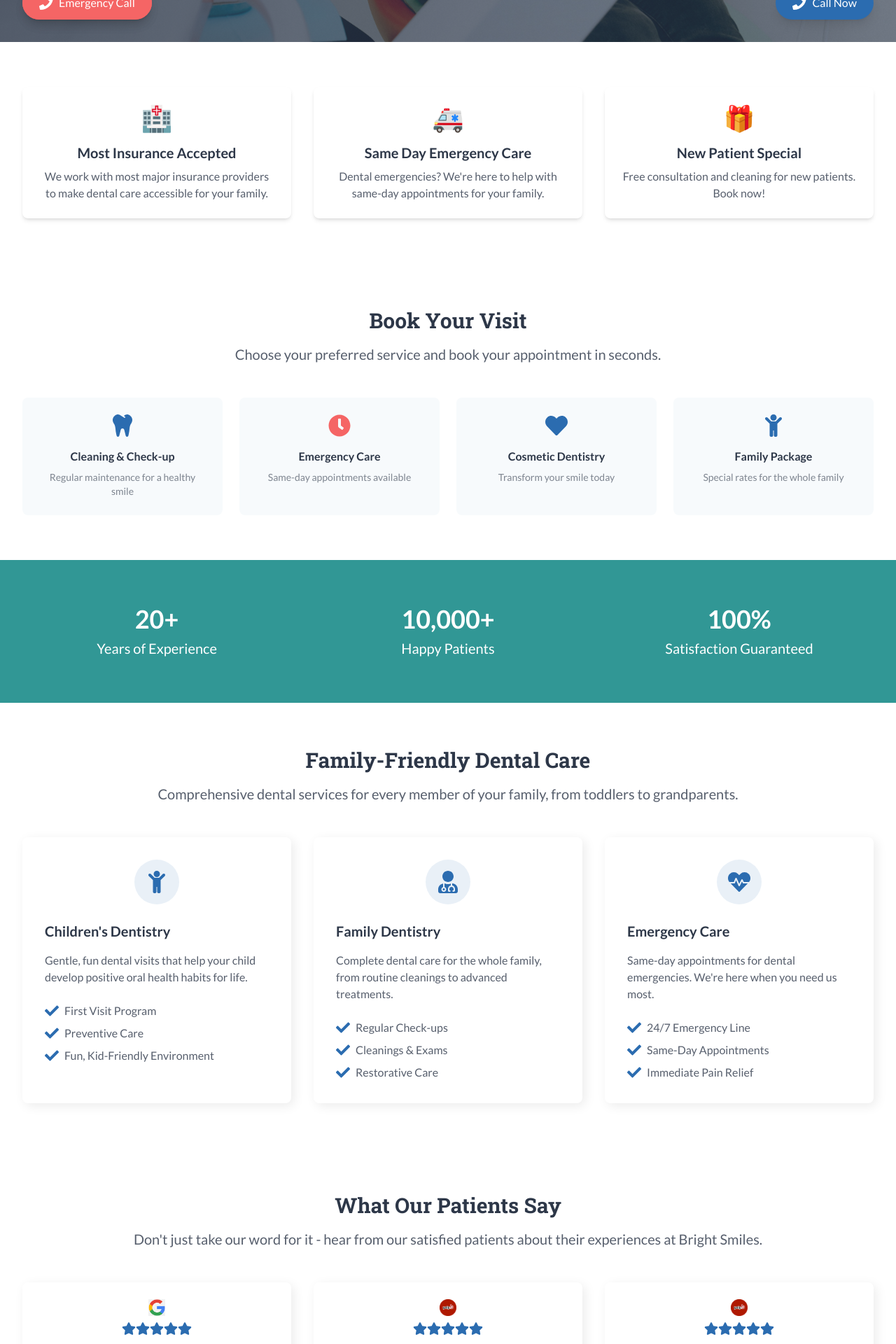
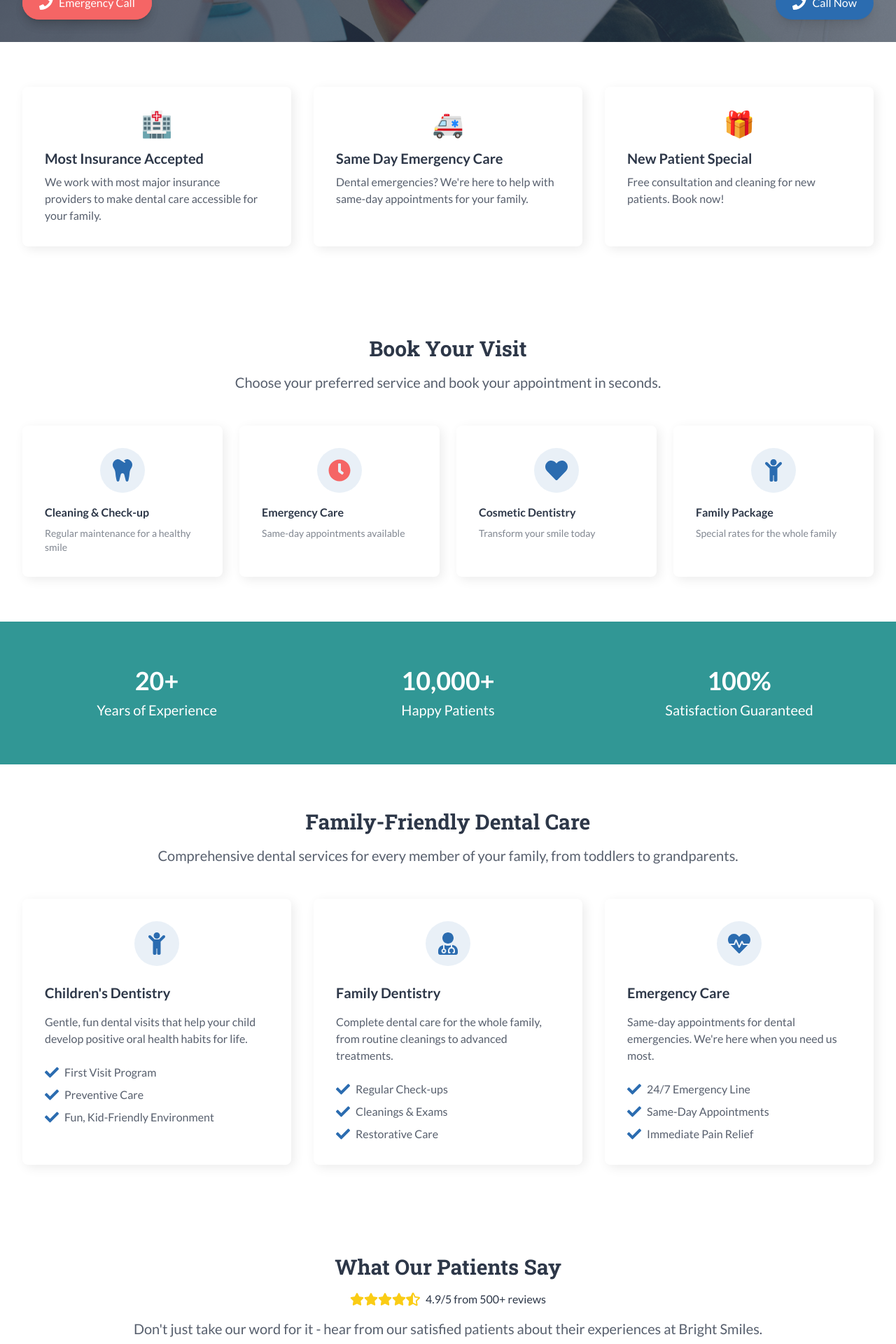
Before and after one commit to tflann/bright-smiles-dentistry, a Next.js app: page / in a window 1280 px wide. Shown: the part 740-2660 px from the top of the page at 70% size. Built offline with nearby package versions, Linux system fonts and the light colour scheme.

Commit message:
A bit of final design changes to make site similar across all of it

```diff
--- a/src/app/page.tsx
+++ b/src/app/page.tsx
@@ -17,23 +17,24 @@ export default function Home() {
       <section className="py-16 bg-white">
         <div className="container-custom">
           <div className="grid grid-cols-1 md:grid-cols-3 gap-8">
-            {/* Insurance Badge */}
-            <div className="bg-white p-6 rounded-lg shadow-md text-center">
-              <div className="text-4xl mb-4">🏥</div>
+            <div className="bg-neutral-75 p-8 rounded-lg shadow-[4px_4px_16px_rgba(0,0,0,0.08)]">
+              <div className="text-4xl mb-4 flex justify-center">
+                <span role="img" aria-label="Insurance" className="block">🏥</span>
+              </div>
               <h3 className="text-xl font-semibold mb-2">Most Insurance Accepted</h3>
               <p className="text-neutral-dark/80">We work with most major insurance providers to make dental care accessible for your family.</p>
             </div>
-
-            {/* Emergency Care */}
-            <div className="bg-white p-6 rounded-lg shadow-md text-center">
-              <div className="text-4xl mb-4">🚑</div>
+            <div className="bg-neutral-75 p-8 rounded-lg shadow-[4px_4px_16px_rgba(0,0,0,0.08)]">
+              <div className="text-4xl mb-4 flex justify-center">
+                <span role="img" aria-label="Emergency" className="block">🚑</span>
+              </div>
               <h3 className="text-xl font-semibold mb-2">Same Day Emergency Care</h3>
               <p className="text-neutral-dark/80">Dental emergencies? We're here to help with same-day appointments for your family.</p>
             </div>
-
-            {/* New Patient Special */}
-            <div className="bg-white p-6 rounded-lg shadow-md text-center">
-              <div className="text-4xl mb-4">🎁</div>
+            <div className="bg-neutral-75 p-8 rounded-lg shadow-[4px_4px_16px_rgba(0,0,0,0.08)]">
+              <div className="text-4xl mb-4 flex justify-center">
+                <span role="img" aria-label="Special" className="block">🎁</span>
+              </div>
               <h3 className="text-xl font-semibold mb-2">New Patient Special</h3>
               <p className="text-neutral-dark/80">Free consultation and cleaning for new patients. Book now!</p>
             </div>
@@ -50,23 +51,31 @@ export default function Home() {
           </p>
 
           <div className="grid grid-cols-1 md:grid-cols-2 lg:grid-cols-4 gap-6">
-            <Link href="/appointment?service=cleaning" className="bg-neutral-light p-6 rounded-lg text-center hover:shadow-lg transition-shadow duration-200">
-              <FaTooth className="w-8 h-8 mx-auto mb-4 text-primary-blue" />
+            <Link href="/appointment?service=cleaning" className="bg-neutral-75 p-8 rounded-lg shadow-[4px_4px_16px_rgba(0,0,0,0.08)] flex flex-col items-start hover:shadow-lg transition-shadow duration-200">
+              <div className="w-16 h-16 bg-primary-blue/10 rounded-full flex items-center justify-center mb-4 mx-auto">
+                <FaTooth className="w-8 h-8 text-primary-blue" />
+              </div>
               <h3 className="font-semibold mb-2">Cleaning & Check-up</h3>
               <p className="text-neutral-dark/60 text-sm">Regular maintenance for a healthy smile</p>
             </Link>
-            <Link href="/appointment?service=emergency" className="bg-neutral-light p-6 rounded-lg text-center hover:shadow-lg transition-shadow duration-200">
-              <FaClock className="w-8 h-8 mx-auto mb-4 text-accent-red" />
+            <Link href="/appointment?service=emergency" className="bg-neutral-75 p-8 rounded-lg shadow-[4px_4px_16px_rgba(0,0,0,0.08)] flex flex-col items-start hover:shadow-lg transition-shadow duration-200">
+              <div className="w-16 h-16 bg-primary-blue/10 rounded-full flex items-center justify-center mb-4 mx-auto">
+                <FaClock className="w-8 h-8 text-accent-red" />
+              </div>
               <h3 className="font-semibold mb-2">Emergency Care</h3>
               <p className="text-neutral-dark/60 text-sm">Same-day appointments available</p>
             </Link>
-            <Link href="/appointment?service=cosmetic" className="bg-neutral-light p-6 rounded-lg text-center hover:shadow-lg transition-shadow duration-200">
-              <FaHeart className="w-8 h-8 mx-auto mb-4 text-primary-blue" />
+            <Link href="/appointment?service=cosmetic" className="bg-neutral-75 p-8 rounded-lg shadow-[4px_4px_16px_rgba(0,0,0,0.08)] flex flex-col items-start hover:shadow-lg transition-shadow duration-200">
+              <div className="w-16 h-16 bg-primary-blue/10 rounded-full flex items-center justify-center mb-4 mx-auto">
+                <FaHeart className="w-8 h-8 text-primary-blue" />
+              </div>
               <h3 className="font-semibold mb-2">Cosmetic Dentistry</h3>
               <p className="text-neutral-dark/60 text-sm">Transform your smile today</p>
             </Link>
-            <Link href="/appointment?service=family" className="bg-neutral-light p-6 rounded-lg text-center hover:shadow-lg transition-shadow duration-200">
-              <FaChild className="w-8 h-8 mx-auto mb-4 text-primary-blue" />
+            <Link href="/appointment?service=family" className="bg-neutral-75 p-8 rounded-lg shadow-[4px_4px_16px_rgba(0,0,0,0.08)] flex flex-col items-start hover:shadow-lg transition-shadow duration-200">
+              <div className="w-16 h-16 bg-primary-blue/10 rounded-full flex items-center justify-center mb-4 mx-auto">
+                <FaChild className="w-8 h-8 text-primary-blue" />
+              </div>
               <h3 className="font-semibold mb-2">Family Package</h3>
               <p className="text-neutral-dark/60 text-sm">Special rates for the whole family</p>
             </Link>
@@ -116,7 +125,7 @@ export default function Home() {
           </p>
 
           <div className="grid grid-cols-1 md:grid-cols-2 lg:grid-cols-3 gap-8">
-            <div className="bg-white/10 rounded-xl p-8 text-center">
+            <div className="bg-white/10 rounded-xl p-8 text-center shadow-[4px_4px_16px_rgba(0,0,0,0.08)]">
               <div className="w-16 h-16 bg-white rounded-full flex items-center justify-center mx-auto mb-6">
                 <FaHeart className="w-8 h-8 text-primary-teal" />
               </div>
@@ -125,8 +134,7 @@ export default function Home() {
                 Our team specializes in making dental visits comfortable and stress-free for children of all ages.
               </p>
             </div>
-
-            <div className="bg-white/10 rounded-xl p-8 text-center">
+            <div className="bg-white/10 rounded-xl p-8 text-center shadow-[4px_4px_16px_rgba(0,0,0,0.08)]">
               <div className="w-16 h-16 bg-white rounded-full flex items-center justify-center mx-auto mb-6">
                 <FaClock className="w-8 h-8 text-primary-teal" />
               </div>
@@ -135,8 +143,7 @@ export default function Home() {
                 Early morning and evening appointments available to fit your family's busy schedule.
               </p>
             </div>
-
-            <div className="bg-white/10 rounded-xl p-8 text-center">
+            <div className="bg-white/10 rounded-xl p-8 text-center shadow-[4px_4px_16px_rgba(0,0,0,0.08)]">
               <div className="w-16 h-16 bg-white rounded-full flex items-center justify-center mx-auto mb-6">
                 <FaTooth className="w-8 h-8 text-primary-teal" />
               </div>
--- a/src/components/HeroSection.tsx
+++ b/src/components/HeroSection.tsx
@@ -3,7 +3,7 @@
 import Image from 'next/image'
 import Link from 'next/link'
 import { motion } from 'framer-motion'
-import { FaPhone, FaMapMarkerAlt, FaClock, FaStar, FaAward, FaTooth } from 'react-icons/fa'
+import { FaPhone, FaMapMarkerAlt, FaClock, FaStar, FaAward, FaTooth, FaStarHalfAlt } from 'react-icons/fa'
 
 export default function HeroSection() {
   return (
@@ -38,10 +38,11 @@ export default function HeroSection() {
 
             {/* Rating Badge */}
             <div className="flex items-center justify-center space-x-2 mb-8">
-              <div className="flex text-accent-gold">
-                {[...Array(5)].map((_, i) => (
+              <div className="flex text-yellow-400">
+                {[...Array(4)].map((_, i) => (
                   <FaStar key={i} className="w-5 h-5" />
                 ))}
+                <FaStarHalfAlt className="w-5 h-5" />
               </div>
               <span className="text-white font-medium">4.9/5 from 500+ reviews</span>
             </div>
--- a/src/components/ReviewsSection.tsx
+++ b/src/components/ReviewsSection.tsx
@@ -1,12 +1,12 @@
 import Image from 'next/image'
-import { FaStar } from 'react-icons/fa'
+import { FaStar, FaStarHalfAlt } from 'react-icons/fa'
 
 const reviews = [
   {
     id: 1,
     name: 'Sarah Johnson',
     location: 'Spokane',
-    rating: 5,
+    rating: 4.5,
     review: "The team at Bright Smiles made my children's first dental visit a breeze. The office is welcoming, and the staff is incredibly patient and kind. My kids actually look forward to their check-ups now!",
     platform: 'google',
     date: '2024-03-15'
@@ -33,7 +33,7 @@ const reviews = [
     id: 4,
     name: 'David Thompson',
     location: 'Post Falls',
-    rating: 5,
+    rating: 4.5,
     review: "I had a dental emergency on a weekend, and they were able to see me right away. The care was excellent, and they made sure I was comfortable throughout the entire process.",
     platform: 'google',
     date: '2024-03-22'
@@ -101,6 +101,15 @@ export default function ReviewsSection() {
     <section className="py-16 bg-white">
       <div className="container-custom">
         <h2 className="text-3xl font-serif font-bold text-center mb-4">What Our Patients Say</h2>
+        <div className="flex items-center justify-center space-x-2 mb-4">
+          <div className="flex text-yellow-400">
+            {[...Array(4)].map((_, i) => (
+              <FaStar key={i} className="w-5 h-5" />
+            ))}
+            <FaStarHalfAlt className="w-5 h-5" />
+          </div>
+          <span className="text-neutral-dark font-medium">4.9/5 from 500+ reviews</span>
+        </div>
         <p className="text-xl text-neutral-dark/80 text-center mb-12">
           Don't just take our word for it - hear from our satisfied patients about their experiences at Bright Smiles.
         </p>
@@ -116,10 +125,11 @@ export default function ReviewsSection() {
                   height={24}
                   className="h-6 w-auto mb-2 mx-auto"
                 />
-                <div className="flex text-primary-blue mb-2">
-                  {[...Array(review.rating)].map((_, i) => (
+                <div className="flex text-yellow-400 mb-2">
+                  {Array.from({ length: Math.floor(review.rating) }).map((_, i) => (
                     <FaStar key={i} className="w-5 h-5" />
                   ))}
+                  {review.rating % 1 !== 0 && <FaStarHalfAlt className="w-5 h-5" />}
                 </div>
               </div>
               <p className="text-neutral-dark/80 mb-4 text-left">{review.review}</p>
```
